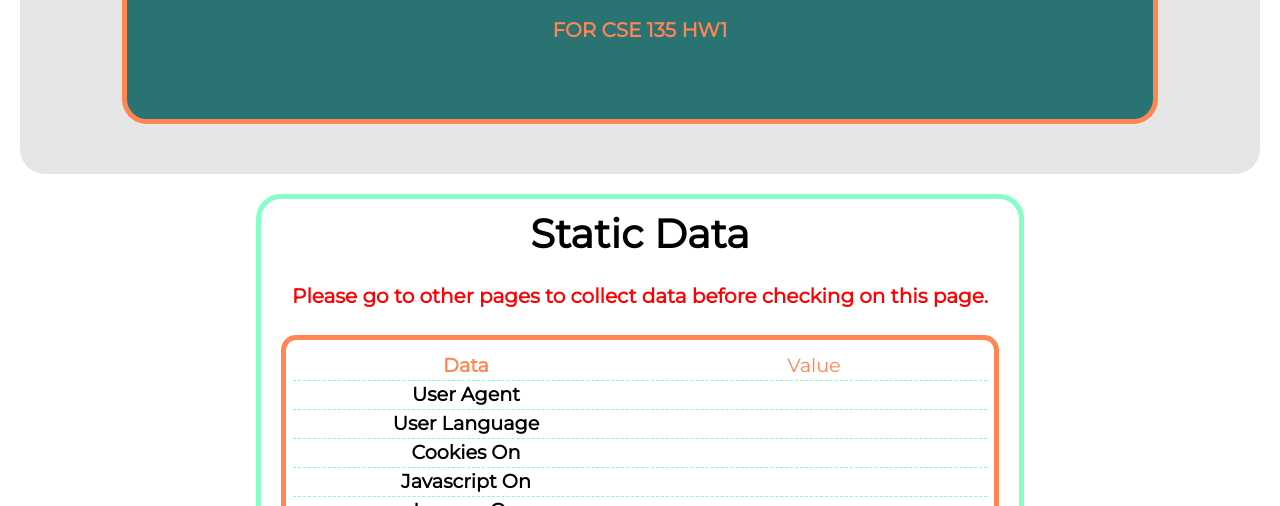
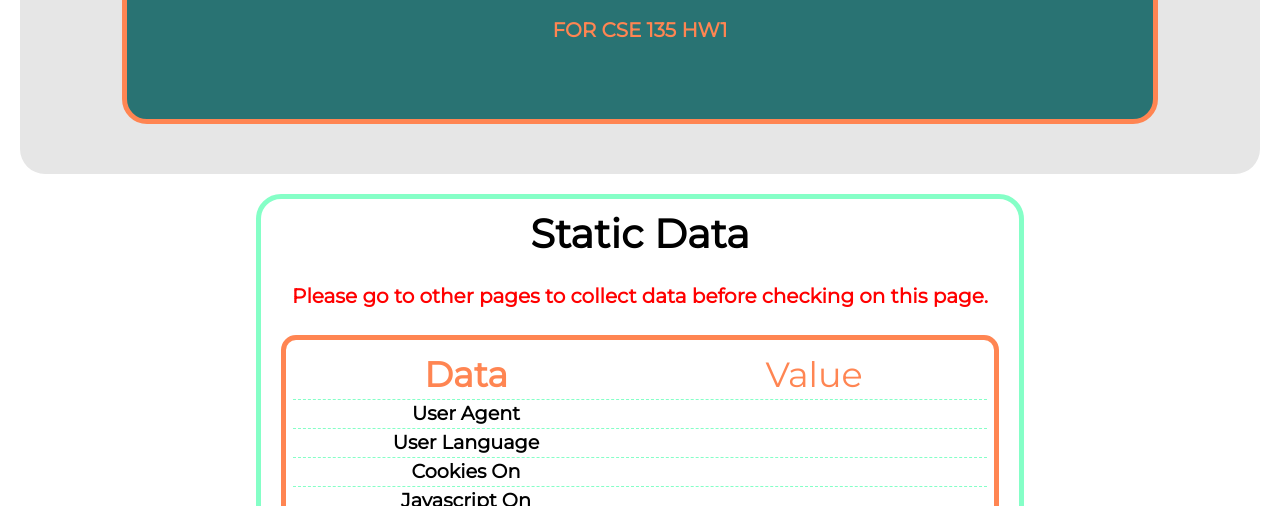
Before and after one commit to houan880201/cse135_pa4, a plain HTML site: page reportertest.html in a window 1280 px wide. Shown: the part 294-800 px from the top of the page. Drawn offline with Linux system fonts and the light colour scheme.

Commit message:
update travis

```diff
--- a/styles/main.css
+++ b/styles/main.css
@@ -360,7 +360,7 @@ img {
 }
 
 .header_row {
-   font-size: 1.2rem;
+   font-size: 35px;
    color: #FF8552;
 }
 
```
Also changed, not shown: .travis.yml.
